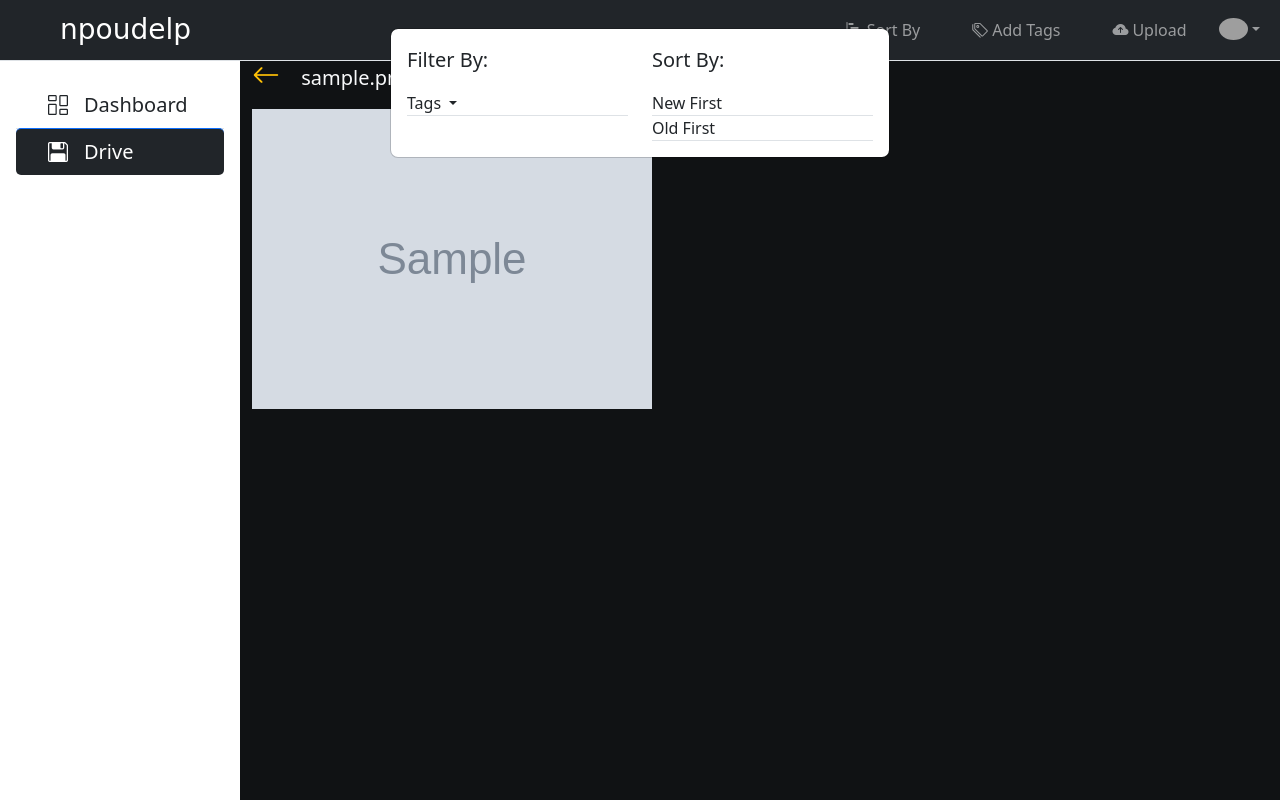
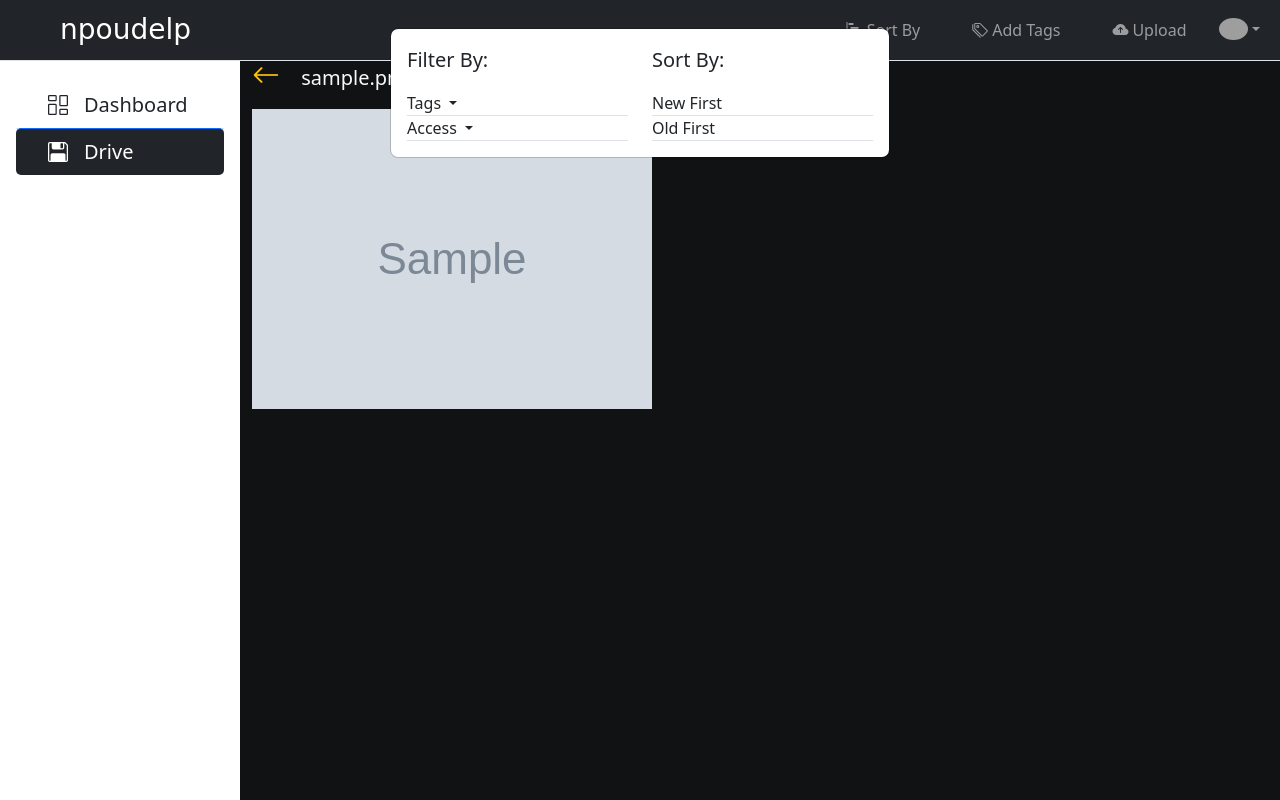
Before and after one commit to npoudelp/bqtbsb, a Django app: page /drive/view_file/1 in a window 1280 px wide, after a click on "Sort By". Run offline with Django 4.2, Linux system fonts and the light colour scheme; a user stored in the database is signed in; tables that the repository leaves empty hold one stand-in row (values such as "Sample post"); grey boxes marked "Sample" are stand-in pictures; some libraries are stand-ins or nearby versions; grey boxes are pictures that could not be loaded.

Commit message:
access filter added

```diff
--- a/templates/drive/file_viewer.html
+++ b/templates/drive/file_viewer.html
@@ -56,6 +56,21 @@
                                     <a class="dropdown-item"
                                         href="{% url 'drive:filter_file' key=tag.tag_name %}">{{tag.tag_name}}</a>
                                     {% endfor %}
+                                </div>
+                            </div>
+                            <div class="dropdown show border-bottom">
+                                <a class="dropdown-toggle text-decoration-none text-dark" href="#" role="button"
+                                    id="access_drop" data-bs-toggle="dropdown" aria-haspopup="true"
+                                    aria-expanded="false">
+                                    Access
+                                </a>
+                                <div class="dropdown-menu" aria-labelledby="access_drop">
+                                    <a class="dropdown-item border-bottom"
+                                        href="{% url 'drive:filter_file' key='restricted' %}">Restricted</a>
+                                    <a class="dropdown-item border-bottom"
+                                        href="{% url 'drive:filter_file' key='strict' %}">Strict</a>
+                                    <a class="dropdown-item border-bottom"
+                                        href="{% url 'drive:filter_file' key='unrestricted' %}">Unrestricted</a>
                                 </div>
                             </div>
                         </div>
```
